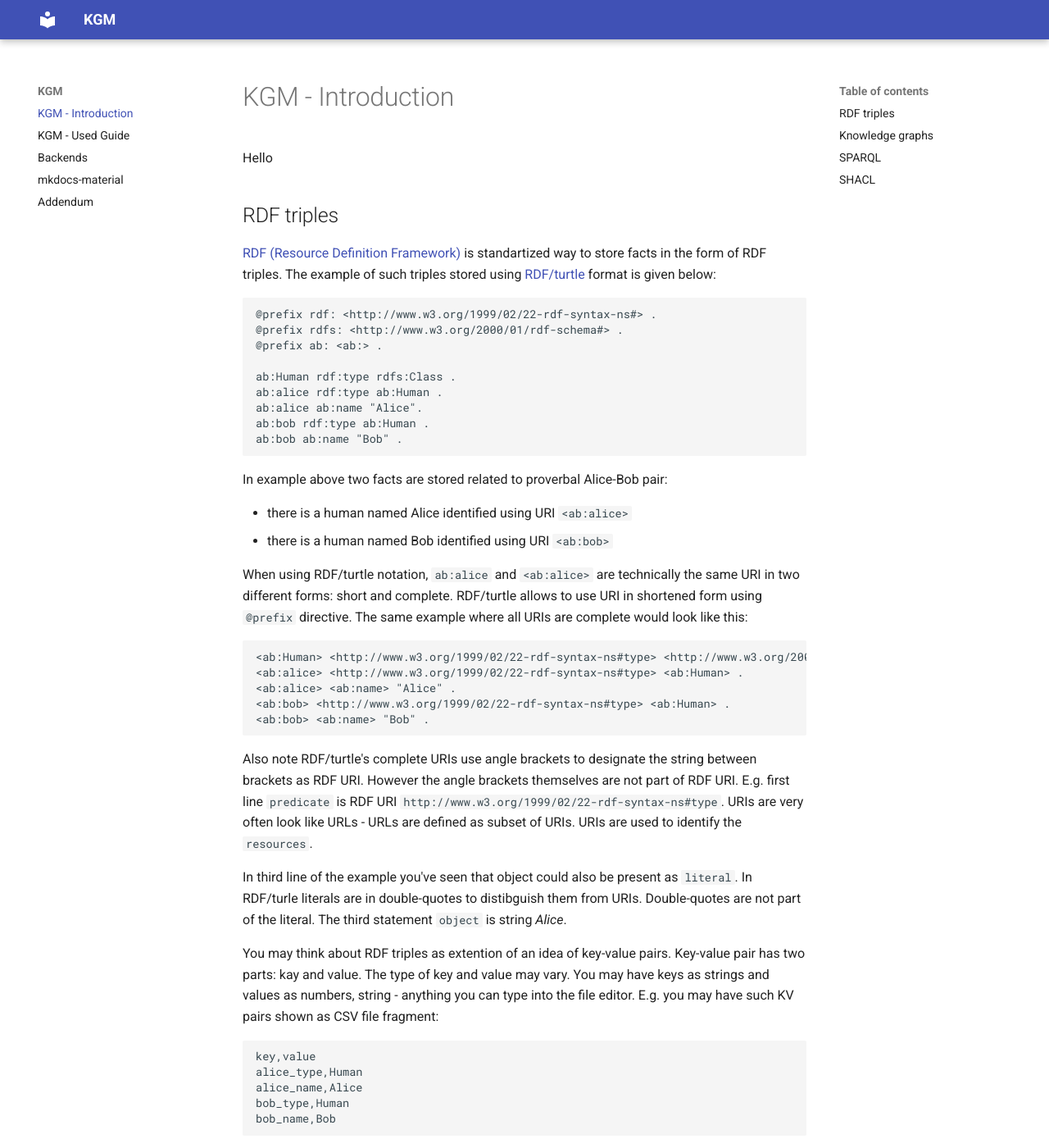
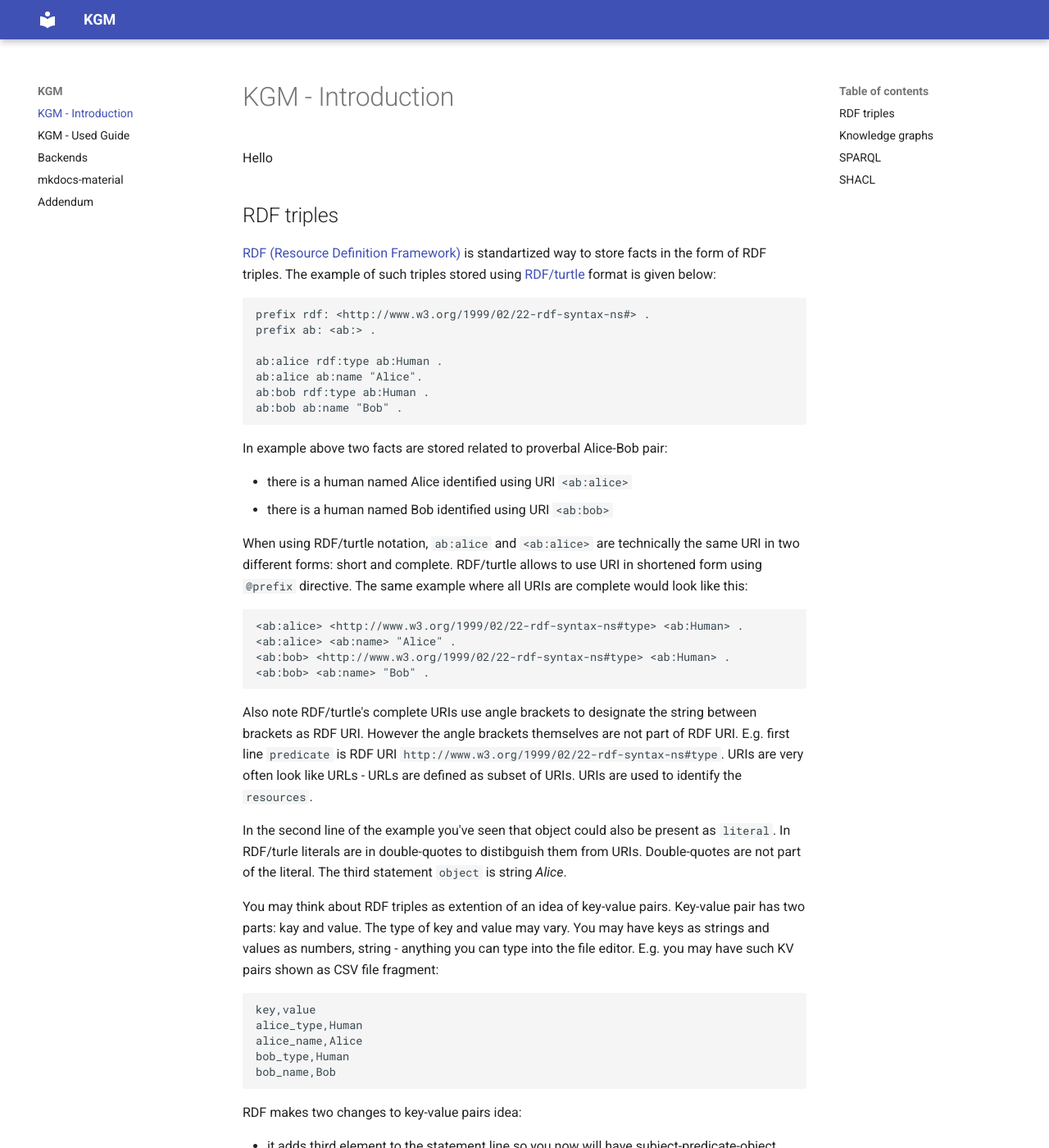
Before and after one commit to GeiselSoftware/kgm, an MkDocs documentation site: the page built from docs/docs/kgm-introduction.md, in a window 1280 px wide and 1400 px high. Shown: the whole window at 82% size. Built offline with MkDocs 1.6.1 and Material for MkDocs 9.7.7, drawn with Linux system fonts in a browser that asks for light colours; some of the changed text lies outside the part shown.

````diff
--- a/docs/docs/kgm-introduction.md
+++ b/docs/docs/kgm-introduction.md
@@ -6,11 +6,9 @@
 [RDF (Resource Definition Framework)](https://en.wikipedia.org/wiki/Resource_Description_Framework) is standartized way to store facts in the form of RDF triples. The example of such triples stored using [RDF/turtle](https://en.wikipedia.org/wiki/Turtle_(syntax)) format is given below:
 
 ```
-@prefix rdf: <http://www.w3.org/1999/02/22-rdf-syntax-ns#> .
-@prefix rdfs: <http://www.w3.org/2000/01/rdf-schema#> .
-@prefix ab: <ab:> .
+prefix rdf: <http://www.w3.org/1999/02/22-rdf-syntax-ns#> .
+prefix ab: <ab:> .
 
-ab:Human rdf:type rdfs:Class .
 ab:alice rdf:type ab:Human .
 ab:alice ab:name "Alice".
 ab:bob rdf:type ab:Human .
@@ -25,7 +23,6 @@
 When using RDF/turtle notation, `ab:alice` and `<ab:alice>` are technically the same URI in two different forms: short and complete. RDF/turtle allows to use URI in shortened form using `@prefix` directive. The same example where all URIs are complete would look like this:
 
 ```
-<ab:Human> <http://www.w3.org/1999/02/22-rdf-syntax-ns#type> <http://www.w3.org/2000/01/rdf-schema#Class> .
 <ab:alice> <http://www.w3.org/1999/02/22-rdf-syntax-ns#type> <ab:Human> .
 <ab:alice> <ab:name> "Alice" .
 <ab:bob> <http://www.w3.org/1999/02/22-rdf-syntax-ns#type> <ab:Human> .
@@ -34,7 +31,7 @@
 
 Also note RDF/turtle's complete URIs use angle brackets to designate the string between brackets as RDF URI. However the angle brackets themselves are not part of RDF URI. E.g. first line `predicate` is RDF URI `http://www.w3.org/1999/02/22-rdf-syntax-ns#type`. URIs are very often look like URLs - URLs are defined as subset of URIs. URIs are used to identify the `resources`.
 
-In third line of the example you've seen that object could also be present as `literal`. In RDF/turle literals are in double-quotes to distibguish them from URIs. Double-quotes are not part of the literal. The third statement `object` is string *Alice*.
+In the second line of the example you've seen that object could also be present as `literal`. In RDF/turle literals are in double-quotes to distibguish them from URIs. Double-quotes are not part of the literal. The third statement `object` is string *Alice*.
 
 You may think about RDF triples as extention of an idea of key-value pairs. Key-value pair has two parts: kay and value. The type of key and value may vary. You may have keys as strings and values as numbers, string - anything you can type into the file editor. E.g. you may have such KV pairs shown as CSV file fragment:
 
@@ -48,15 +45,16 @@
 
 RDF makes two changes to key-value pairs idea:
 
- - it adds third element so you now will have subject-predicate-object triples instead of key-value pairs.
+ - it adds third element to the statement line so you now will have subject-predicate-object triples instead of key-value pairs.
  - RDF restricts what could be `subject`, `predicate` and `object`. In most cases the parts of RDF triple will be either [URIs](https://en.wikipedia.org/wiki/Uniform_Resource_Identifier) or [xsd literals](https://www.w3.org/TR/rdf11-concepts/#xsd-datatypes), [more on xsd literals](https://www.w3.org/TR/xmlschema-2/#built-in-datatypes).
 
 ## Knowledge graphs
 
-Set of [RDF (Resource Definition Framework)](https://en.wikipedia.org/wiki/Resource_Description_Framework) triples can be tought of as [knowledge graph](https://en.wikipedia.org/wiki/Knowledge_graph). [Extended Alice-Bob example](/addendum/#appendix_c_alice-bob_rdf_triples) RDF triples can be presented as graph below:
+Set of [RDF (Resource Definition Framework)](https://en.wikipedia.org/wiki/Resource_Description_Framework) triples can be tought of as [knowledge graph](https://en.wikipedia.org/wiki/Knowledge_graph). [Alice-Bob example RDF triples](/kgm/sparql-example/ab-small.data.ttl) can be presented as graph below:
 
 [![image](sparql-example/ab-small.png)][file sparql-example/ab-small.png]
 [file sparql-example/ab-small.png]: sparql-example/ab-small.png
+
 
 ## SPARQL
 
````
Also changed, not shown: other parts of docs/docs/kgm-introduction.md (+0 -4 lines), docs/docs/sparql-example/ab-small.png, 2 other files.
